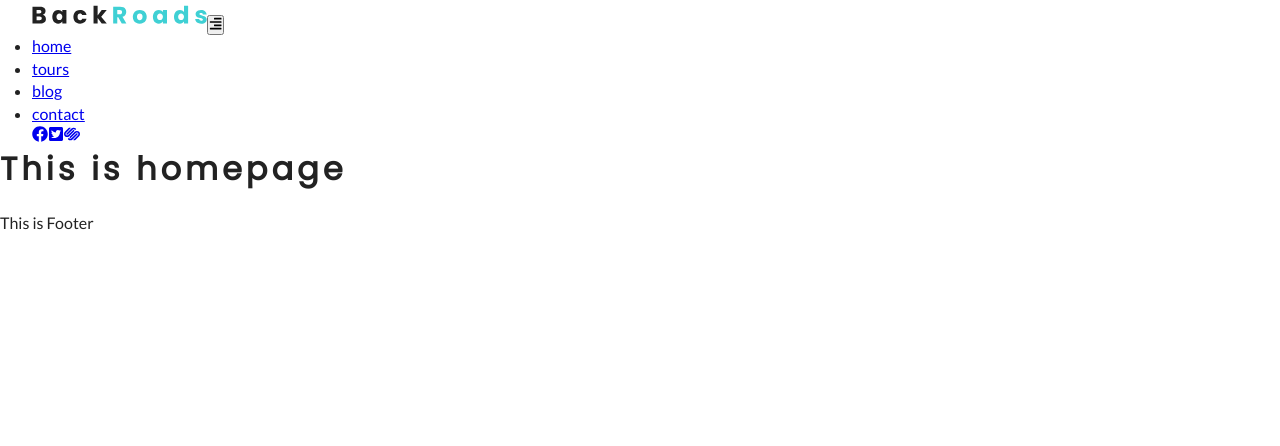
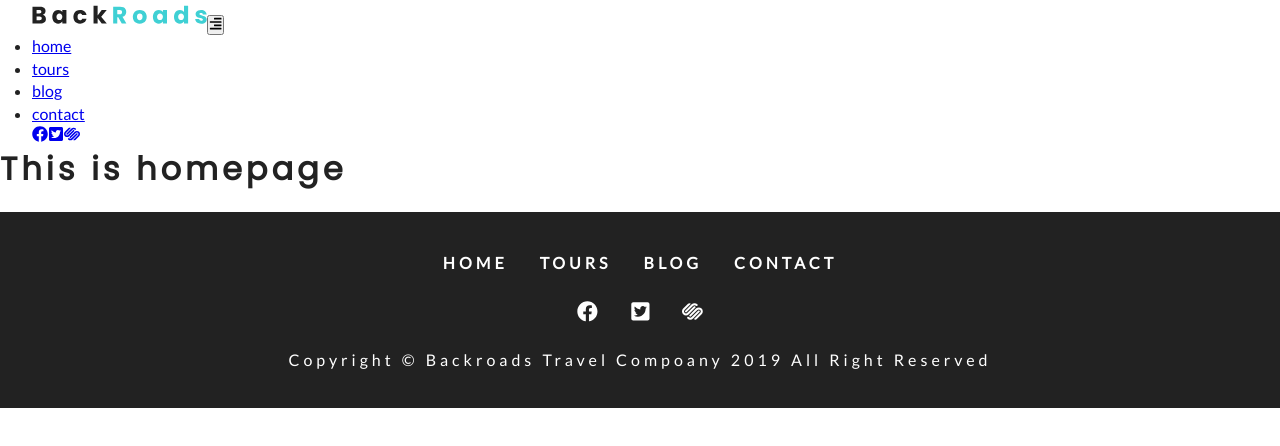
Before and after one commit to restaadiputra/example-gatsbyjs-project, a Gatsby site: page / in a window 1280 px wide. Built offline with nearby package versions, Linux system fonts and the light colour scheme; Gatsby itself is replaced by a stand-in of ours.

Commit message:
add footer and its styling

```diff
--- a/src/components/Footer.js
+++ b/src/components/Footer.js
@@ -1,11 +1,41 @@
-import React from 'react'
+import React from 'react';
+import { Link } from 'gatsby';
+
+// Constants
+import links from '../constants/links';
+import socialIcons from '../constants/social-icons';
+
+// Styles
+import styles from '../css/footer.module.css';
 
 function Footer() {
   return (
-    <div>
-      This is Footer
-    </div>
-  )
+    <footer className={styles.footer}>
+      <div className={styles.links}>
+        {links.map((item, index) => (
+          <Link key={index} to={item.path}>
+            {item.text}
+          </Link>
+        ))}
+      </div>
+      <div className={styles.icons}>
+        {socialIcons.map((item, index) => (
+          <a
+            key={index}
+            href={item.url}
+            target="_blank"
+            rel="noopener noreferrer"
+          >
+            {item.icon}
+          </a>
+        ))}
+      </div>
+      <div className={styles.copyright}>
+        copyright &copy; backroads travel compoany {new Date().getFullYear()}{' '}
+        all right reserved
+      </div>
+    </footer>
+  );
 }
 
-export default Footer
+export default Footer;
--- /dev/null
+++ b/src/css/footer.module.css
@@ -0,0 +1,35 @@
+.footer {
+  margin-top: auto;
+  background: var(--mainBlack);
+  padding: 2rem;
+  text-align: center;
+  color: var(--mainWhite);
+}
+.links a {
+  display: inline-block;
+  text-decoration: none;
+  text-transform: uppercase;
+  color: var(--mainWhite);
+  margin: 0.5rem 1rem;
+  letter-spacing: var(--mainSpacing);
+  transition: var(--mainTransition);
+  font-weight: bold;
+}
+.links a:hover {
+  color: var(--primaryColor);
+}
+.icons a {
+  display: inline-block;
+  margin: 1rem;
+  font-size: 1.3rem;
+  color: var(--mainWhite);
+  transition: var(--mainTransition);
+}
+.icons a:hover {
+  color: var(--primaryColor);
+}
+.copyright {
+  text-transform: capitalize;
+  letter-spacing: var(--mainSpacing);
+  line-height: 2;
+}
```
